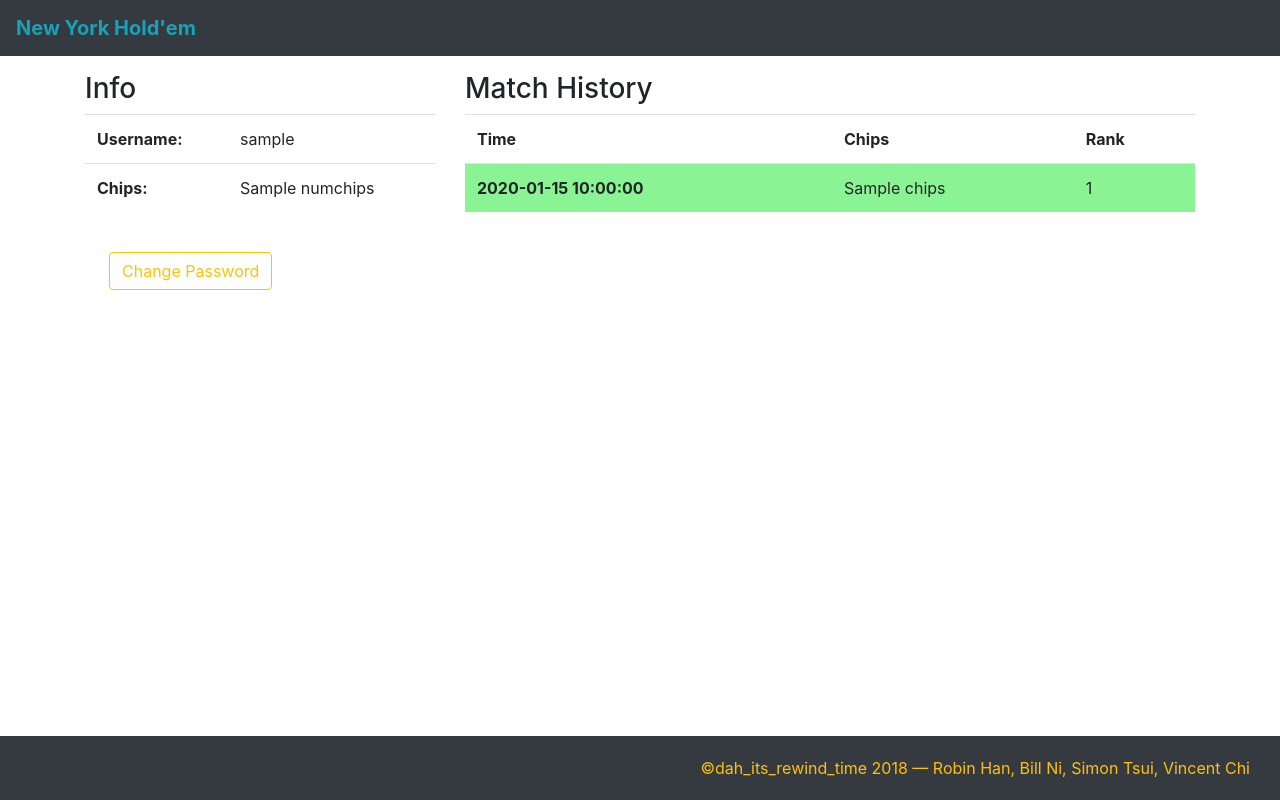
After one commit to bnidevs/dah_its_rewind_time, a Flask app: template templates/profile.html in a window 1280 px wide. The commit adds this page. Run offline with Flask 2, Linux system fonts and the light colour scheme; the template is opened without the code that fills it: most values are stand-ins (such as "Sample title", 1, 10 or a date in 2020); some libraries are stand-ins or nearby versions.

Commit message:
added match_history, profile page, and changepassword functionality

```diff
--- a/app.py
+++ b/app.py
@@ -27,7 +27,7 @@ def setUser(userName):
 @app.route('/')
 def home():
     if user in session:
-        return render_template('login.html', username = user, errors = True, logged_in = True)
+        return render_template('login.html', username = user, alerts=[], errors = True, logged_in = True)
     return render_template('index.html', username = "", errors = True, logged_in = False)
 
 @app.route('/register')
@@ -40,7 +40,7 @@ def register():
 def login():
     if user in session:
         return redirect(url_for('home'))
-    return render_template('login.html',username = "", logged_in=False)
+    return render_template('login.html',username = "", alerts=[], logged_in=False)
 
 @app.route('/authenticate', methods=['POST'])
 def authenticate():
@@ -98,8 +98,31 @@ def logout():
 @app.route('/profile')
 def profile():
     if user in session:
-        return render_template('profile.html', logged_in = True)
-    return render_template('index.html', errors = True, logged_in = False)
+        chips = database.fetchchips(user)
+        return render_template('profile.html', username = user, numchips=chips, matches=database.getpastmatches(user), logged_in = True)
+    return render_template('index.html', username = "", errors = True, logged_in = False)
+
+@app.route('/changepass')
+def changepass():
+    if user in session:
+        return render_template('changepass.html', username=user, alerts=[], logged_in = True)
+    return render_template('index.html', username = "", errors = True, logged_in = False)
+
+@app.route('/updatepass', methods=["POST"])
+def updatepass():
+    if user in session:
+        passeq = (request.form["pass"] == request.form["verpass"])
+        passdiff = (request.form["pass"] != database.getpassword(user))
+        if passeq and passdiff:
+            database.resetpassword(user, request.form["pass"])
+            return render_template('login.html', username = user, errors = True, alerts=["Successfully changed password"], logged_in = True)
+
+        passerrs = []
+        if not passeq:
+            passerrs.append("Passwords not the same")
+        if not passdiff:
+            passerrs.append("Password cannot be the same as previous password")
+        return render_template("changepass.html", username=user, alerts=passerrs, logged_in = True)
 
 if __name__ == '__main__':
     app.debug = True
--- a/templates/index.html
+++ b/templates/index.html
@@ -1,7 +1,7 @@
 <!-- dah_its_rewind_time - Vincent Chi, Robin Han, Bill Ni, Simon Tsui -->
 <!-- Home Page -->
 {% extends "templateLog.html" %}
-{% block title %} Dah It's Rewind Time {% endblock %}
+{% block title %} Home - New York Hold'em {% endblock %}
 {% block content %}
 	<div class="container">
 		<a class="text-dark" style="text-decoration: none;" href="/"><h1 class="text-center">New York Hold'em</h1></a>
--- /dev/null
+++ b/templates/profile.html
@@ -0,0 +1,68 @@
+{% extends "template.html" %}
+{% block title %} Profile - {{ username }} {% endblock %}
+
+{% block content %}
+<div class="container">
+	<div class="row">
+	  <div class="col-md-4">
+	  	<h3>
+	  		Info
+	  	</h3>
+	    <table class="table">
+	    	<tr>
+	    		<th scope="row">
+	    			Username:
+	    		</th>
+	    		<td style="text-align: left;">
+	    			{{ username }}
+	    		</td>
+	    	</tr>
+	    	<tr>
+	    		<th scope="row">
+	    			Chips:
+	    		</th>
+	    		<td style="text-align: left;">
+	    			{{ numchips }}
+	    		</td>
+	    	</tr>
+	    </table>
+
+	    <br>
+
+	    <form class="form-inline my-2 my-lg-0" action="/changepass">
+	    	<input class="btn btn-outline-warning ml-4" type="submit" name="submit" value="Change Password">
+	    </form>
+	  </div>
+
+	  <div class="col-md-8">
+	  	<h3>
+	  		Match History
+	  	</h3>
+	    <table class="table">
+	    	<tr>
+		      <th scope="col">Time</th>
+		      <th scope="col">Chips</th>
+		      <th scope="col">Rank</th>
+		    </tr>
+	    	{% for match in matches %}
+		    	<tr {% if match['rank'] < 4 %}
+		    				style="background-color: #8AF393"
+		    			{% else %}
+		    				style="background-color: #F38A8A"
+		    			{% endif %}>
+		    		<th scope="row">
+		    			{{ match['time'] }}
+		    		</th>
+		    		<td style="text-align: left;">
+		    			{{ match['chips'] }}
+		    		</td>
+		    		<td style="text-align: left;">
+		    			{{ match['rank'] }}
+		    		</td>
+		    	</tr>
+		    {% endfor %}
+	    </table>
+	  </div>
+	</div>
+</div>
+{% endblock %}
--- a/templates/template.html
+++ b/templates/template.html
@@ -47,6 +47,6 @@
         {% block content %}
 
         {% endblock %}
-      <footer class="-footer bg-dark fixed-bottom text-warning text-right ">&copy;dah_its_rewind_time 2018 &mdash; Robin Han, Bill Ni, Simon Tsui, Vincent Chi</footer>
+      <footer class="-footer bg-dark fixed-bottom text-warning text-right" style="padding-bottom: 20px; padding-top: 20px; padding-right: 30px">&copy;dah_its_rewind_time 2018 &mdash; Robin Han, Bill Ni, Simon Tsui, Vincent Chi</footer>
 </body>
 </html>
--- a/templates/templateLog.html
+++ b/templates/templateLog.html
@@ -12,12 +12,12 @@
 <!-- Log Out -->
   <form class="form-inline my-2 my-lg-0" action="/logout">
     <input type="hidden" name="address" value="{{request.full_path}}">
-    <input class="btn btn-outline-warning ml-4" type="submit" name="submit" value = "Log Out">
+    <input class="btn btn-outline-warning ml-4" type="submit" value="Log Out">
   </form>
 <!-- User Profile -->
   <div>
     <form class="form-inline my-2 my-lg-0" action="/profile">
-      <input class="btn btn-outline-warning ml-4" type="submit" name="submit" value = "Profile">
+      <input class="btn btn-outline-warning ml-4" type="submit" value="Profile">
     </form>
   </div>
 
--- a/utils/database.py
+++ b/utils/database.py
@@ -15,6 +15,26 @@ def checkuser(user):
     db.close()
 
     return len(dupusers) > 0
+
+def getpassword(user):
+    db = initdb()
+    c = db.cursor()
+
+    c.execute("SELECT password FROM users WHERE name = ?", (user, ))
+    password = c.fetchone()[0]
+
+    db.close()
+
+    return password
+
+def resetpassword(user, newpass):
+    db = initdb()
+    c = db.cursor()
+
+    c.execute("UPDATE users SET password = ? WHERE name = ?", (newpass, user))
+
+    db.commit()
+    db.close()
 
 def loginuser(user, password):
     db = initdb()
@@ -64,6 +84,28 @@ def addpastmatch(user, match):
     db.commit()
     db.close()
 
+def deformatmatch(match):
+    return match.split(":")
+
+def getpastmatches(user):
+    db = initdb()
+    c = db.cursor()
+
+    c.execute("SELECT match_history FROM users WHERE name = ?", (user, ))
+    match_history = c.fetchone()[0].split(";")
+    if match_history[-1] == "" and match_history[0] != "":
+        match_history = match_history[0:-1]
+
+    for i in range(len(match_history)):
+        currmatch = deformatmatch(match_history[i])
+        match_history[i] = {"time": currmatch[2], "chips": int(currmatch[0]), "rank": int(currmatch[1])}
+
+    print(match_history)
+
+    db.close()
+
+    return match_history
+
 def formatcurrdata(chips, playername):
     return chips + ":" + playername
 
@@ -80,10 +122,9 @@ def readcurrmatch(user):
     db = initdb()
     c = db.cursor()
 
-    c.execute("SELECT current_games WHERE name = ?", (match, user))
-    currmatch = c.fetchone()
+    c.execute("SELECT current_games FROM users WHERE name = ?", (match, user))
+    currmatch = c.fetchone()[0]
 
-    db.commit()
     db.close()
 
     return currmatch
@@ -92,11 +133,10 @@ def checkcurrmatch(user):
     db = initdb()
     c = db.cursor()
 
-    c.execute("SELECT current_games WHERE name = ?", (match, user))
-    currmatch = c.fetchone()
+    c.execute("SELECT current_games FROM users WHERE name = ?", (match, user))
+    currmatch = c.fetchone()[0]
     rtrnval = (currmatch != "" and currmatch != None)
 
-    db.commit()
     db.close()
 
     return rtrnval
@@ -109,3 +149,14 @@ def clearcurrmatch(user):
 
     db.commit()
     db.close()
+
+def fetchchips(user):
+    db = initdb()
+    c = db.cursor()
+
+    c.execute("SELECT chips FROM users WHERE name = ?", (user, ))
+    chips = c.fetchone()[0]
+
+    db.close()
+
+    return chips
```
Also changed, not shown: templates/changepass.html (added, +36 -0 lines), templates/login.html (+13 -5 lines), data/userdata.db.
